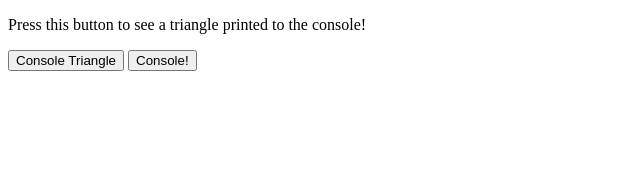
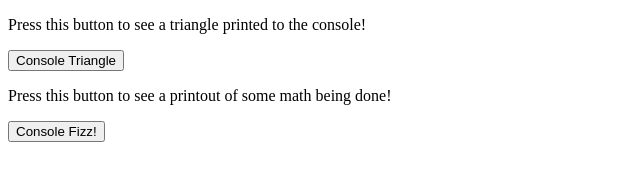
Before and after one commit to nobleOn3/cit_261, a plain HTML site: page w2.html in a window 1280 px wide. Shown: the whole page, without its empty margins (0-640 px from the left). Drawn offline with Linux system fonts and the light colour scheme.

Commit message:
Added the fizz_buzz function

```diff
--- a/w2.html
+++ b/w2.html
@@ -11,7 +11,8 @@
 <body>
     <p>Press this button to see a triangle printed to the console!</p>
     <button type="button" id="button" onclick="console_triangle()">Console Triangle</button>
-    <button type="button" id="new">Console!</button>
+    <p>Press this button to see a printout of some math being done!</p>
+    <button type="button" id="new" onclick="fizz_buzz()">Console Fizz!</button>
 
 
 </body>
--- a/w2_ex1.js
+++ b/w2_ex1.js
@@ -0,0 +1,3 @@
+str = ""
+for(i = 0; i < 7; i++)
+  console.log(str +="#");
--- a/w2_ex2.js
+++ b/w2_ex2.js
@@ -3,8 +3,23 @@
  * to the console.
  **********************************************************/
 function console_triangle() {
-    str = ""
+    let str = ""
     console.log("CLICK")
     for(i = 0; i < 7; i++)
         console.log(str +="#");
 }
+
+/********************************************************
+ * This function prints the numbers 1 to 100, but those
+ * that are divisible by 3 and 5 have special output.
+ *******************************************************/
+function fizz_buzz() {
+    for(i = 1; i < 101; i++){
+        if((i % 3) == 0)
+            console.log("Fizz");
+        else if ((i % 5) == 0 && (i % 3) != 0)
+            console.log("Buzz");
+        else
+            console.log(i);
+    }
+}
```
